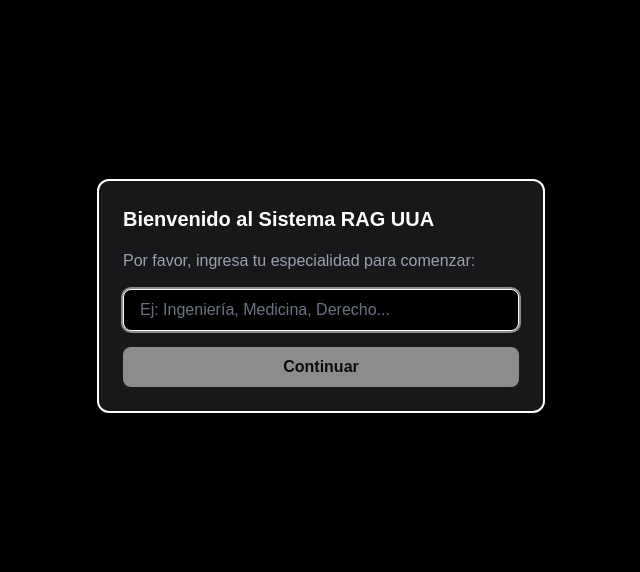
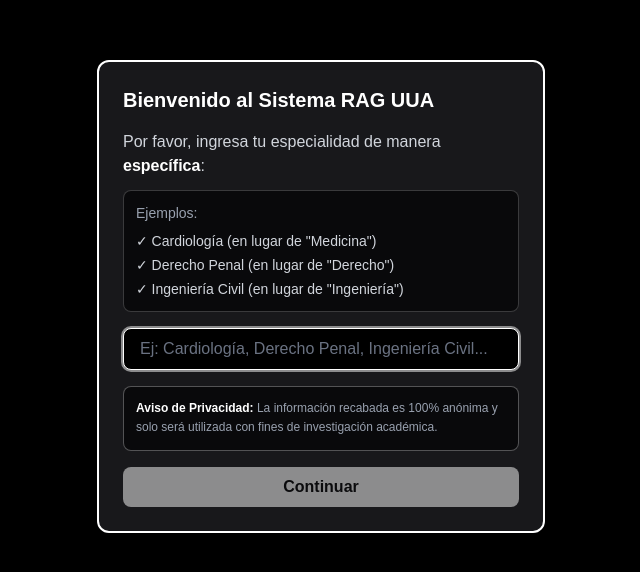
Before and after one commit to DannyyLC/UAAResearchResults, a Next.js app: page / in a window 1280 px wide. Shown: the part 104-676 px from the top of the page, without its empty margins (319-959 px from the left). Built offline with nearby package versions, Linux system fonts and the light colour scheme.

Commit message:
Aviso de privacidad

```diff
--- a/src/app/page.tsx
+++ b/src/app/page.tsx
@@ -1,7 +1,6 @@
 "use client"
 import React, { useState, useRef } from 'react';
-import { MessageCircle, Send, Upload, FileText, Loader2, CheckCircle, AlertCircle, BarChart3 } from 'lucide-react';
-import { useRouter } from 'next/navigation';
+import { MessageCircle, Send, Upload, FileText, Loader2, CheckCircle, AlertCircle } from 'lucide-react';
 
 export default function ChatApp() {
   const [message, setMessage] = useState('');
@@ -23,7 +22,6 @@ export default function ChatApp() {
   const textareaRef = useRef<HTMLTextAreaElement>(null);
   const answerTextareaRef = useRef<HTMLTextAreaElement>(null);
   const fileInputRef = useRef<HTMLInputElement>(null);
-  const router = useRouter();
 
   // Estilos del scrollbar
   const scrollbarStyles = `
@@ -97,11 +95,11 @@ export default function ChatApp() {
     if (!file) return;
 
     // Validar tipo de archivo
-    const validTypes = ['.txt', '.pdf'];
+    const validTypes = ['.txt', '.pdf', '.docx', '.doc'];
     const fileExtension = '.' + file.name.split('.').pop()?.toLowerCase();
 
     if (!validTypes.includes(fileExtension)) {
-      alert('Por favor sube solo archivos .txt o .pdf');
+      alert('Por favor sube solo archivos .txt o .pdf .docx .doc');
       return;
     }
 
@@ -241,16 +239,36 @@ export default function ChatApp() {
         <div className="fixed inset-0 bg-black bg-opacity-80 flex items-center justify-center z-50 p-4">
           <div className="bg-zinc-900 border-2 border-white rounded-xl p-6 max-w-md w-full">
             <h2 className="text-xl font-semibold text-white mb-4">Bienvenido al Sistema RAG UUA</h2>
-            <p className="text-gray-400 mb-4">Por favor, ingresa tu especialidad para comenzar:</p>
+
+            <p className="text-gray-300 mb-3">
+              Por favor, ingresa tu especialidad de manera <span className="font-semibold text-white">específica</span>:
+            </p>
+
+            <div className="bg-zinc-950 border border-white/20 rounded-lg p-3 mb-4">
+              <p className="text-sm text-gray-400 mb-2">Ejemplos:</p>
+              <ul className="text-sm text-gray-300 space-y-1">
+                <li>✓ Cardiología (en lugar de "Medicina")</li>
+                <li>✓ Derecho Penal (en lugar de "Derecho")</li>
+                <li>✓ Ingeniería Civil (en lugar de "Ingeniería")</li>
+              </ul>
+            </div>
+
             <input
               type="text"
               value={specialty}
               onChange={(e) => setSpecialty(e.target.value)}
               onKeyPress={(e) => e.key === 'Enter' && handleSpecialtySubmit()}
-              placeholder="Ej: Ingeniería, Medicina, Derecho..."
+              placeholder="Ej: Cardiología, Derecho Penal, Ingeniería Civil..."
               className="w-full px-4 py-2 bg-black border border-white rounded-lg text-white placeholder-gray-500 focus:outline-none focus:ring-2 focus:ring-white/50 mb-4"
               autoFocus
             />
+
+            <div className="bg-zinc-950 border border-white/30 rounded-lg p-3 mb-4">
+              <p className="text-xs text-gray-400 leading-relaxed">
+                <span className="font-semibold text-white">Aviso de Privacidad:</span> La información recabada es 100% anónima y solo será utilizada con fines de investigación académica.
+              </p>
+            </div>
+
             <button
               onClick={handleSpecialtySubmit}
               disabled={!specialty.trim()}
@@ -266,21 +284,21 @@ export default function ChatApp() {
       {showAnswerModal && (
         <div className="fixed inset-0 bg-black bg-opacity-80 flex items-center justify-center z-50 p-4">
           <div className="bg-zinc-900 border-2 border-white rounded-xl p-6 max-w-2xl w-full">
-            <h2 className="text-xl font-semibold text-white mb-4">Respuesta del Profesional</h2>
-
-            <div className="mb-4 p-3 bg-zinc-950 border border-white/20 rounded-lg">
-              <p className="text-sm text-gray-400 mb-1">Pregunta:</p>
-              <p className="text-white">{pendingQuestion}</p>
+            <div className="mb-4 p-4 bg-zinc-950 border border-white/20 rounded-lg">
+              <p className="text-sm text-gray-400 mb-2">Pregunta:</p>
+              <p className="text-white text-lg">{pendingQuestion}</p>
             </div>
 
-            <p className="text-gray-400 mb-3">Por favor, proporciona tu respuesta como profesional antes de continuar:</p>
+            <p className="text-gray-300 mb-3">
+              Como especialista en <span className="font-semibold text-white">{specialty}</span>, por favor escriba su respuesta a la pregunta anterior:
+            </p>
 
             <textarea
               ref={answerTextareaRef}
               value={professionalAnswer}
               onChange={handleAnswerTextareaChange}
               onKeyPress={handleAnswerKeyPress}
-              placeholder="Escribe tu respuesta profesional aquí..."
+              placeholder="Escriba su respuesta profesional aquí..."
               className="w-full resize-none border border-white rounded-lg px-4 py-3 focus:outline-none focus:ring-2 focus:ring-white/50 focus:border-white bg-black text-white placeholder-gray-400 min-h-[100px] max-h-[200px] custom-scrollbar mb-4"
               style={{ height: '100px' }}
               autoFocus
@@ -324,7 +342,7 @@ export default function ChatApp() {
             <input
               ref={fileInputRef}
               type="file"
-              accept=".txt,.pdf"
+              accept=".txt,.pdf,.docx,.doc"
               onChange={handleFileUpload}
               className="hidden"
               id="file-upload"
@@ -344,7 +362,8 @@ export default function ChatApp() {
               )}
               <span>{isUploading ? 'Subiendo...' : 'Subir Archivo'}</span>
             </label>
-            <p className="text-xs text-gray-500 mt-2">Formatos: .txt, .pdf</p>
+            <p className="text-xs text-gray-500 mt-2">Formatos: .txt, .pdf, .docx, .doc</p>
+            <p className="text-xs text-gray-400 mt-1">Puedes subir todos los archivos que necesites</p>
           </div>
 
           <div className="flex-1 overflow-hidden">
@@ -374,18 +393,14 @@ export default function ChatApp() {
                 <p className="text-sm text-gray-400">Compara respuestas de múltiples modelos</p>
               </div>
 
-              <button
-                className="px-4 py-2 bg-black rounded-lg border border-white hover:bg-zinc-900 transition-colors flex items-center gap-2"
-                onClick={() => router.push('/analitycs')}
-              >
-                <BarChart3 className="w-4 h-4 text-white" />
-                <span className="text-white text-sm font-medium">Analytics</span>
-              </button>
+              <div className="flex items-center gap-4">
+                <div className="text-center">
+                  <p className="text-xs text-gray-400 mb-1">Tu Especialidad:</p>
+                  <p className="text-2xl font-bold text-white">{specialty}</p>
+                </div>
 
-              <div className="flex items-center gap-2">
-                <div className="px-3 py-1 bg-zinc-900 rounded-lg border border-white/20">
-                  <span className="text-xs text-gray-400">Especialidad: </span>
-                  <span className="text-sm text-white font-medium">{specialty}</span>
+                <div className="border-l border-white/20 pl-4">
+                  <p className="text-xs text-yellow-400">⚠️ Si recarga la página se perderá toda la información</p>
                 </div>
               </div>
             </div>
```
